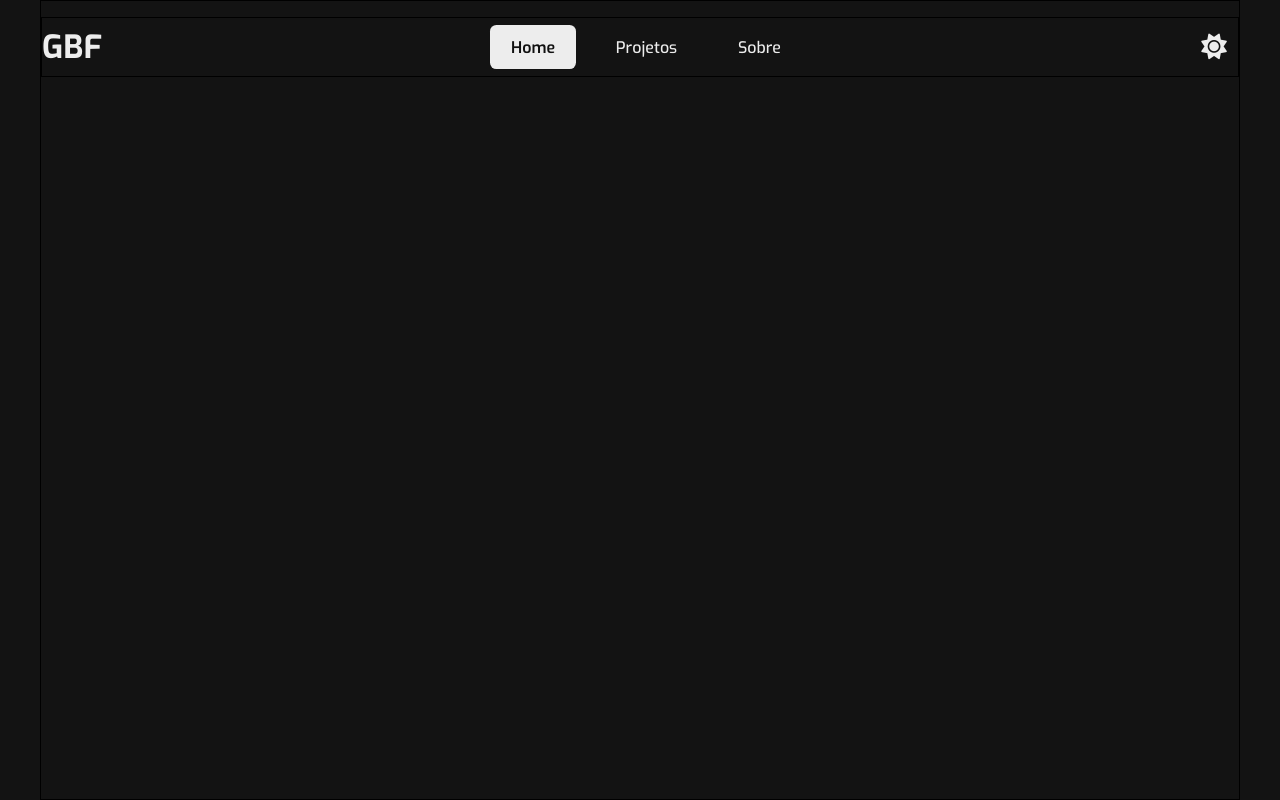
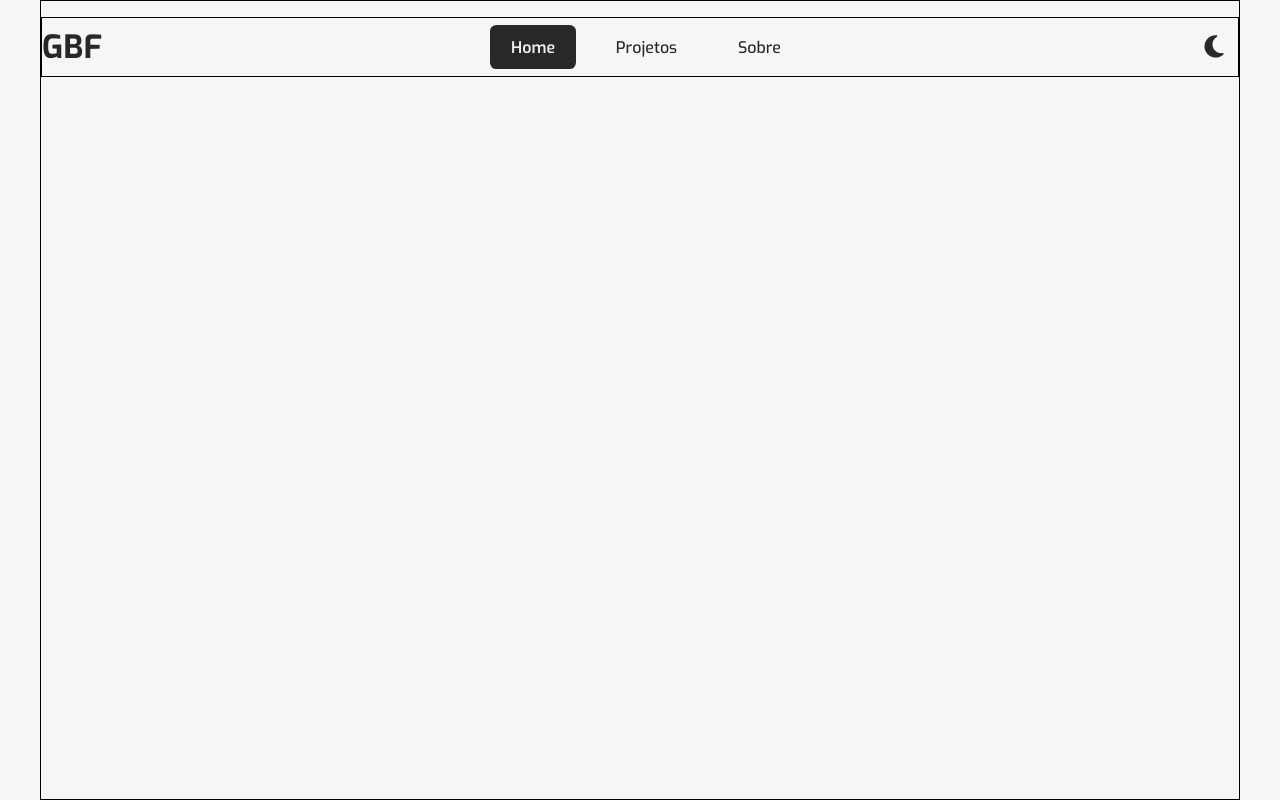
Before and after one commit to guibrbs/Portfolio-OLD, a React (Vite) app: page / in a window 1280 px wide. Both pictures are taken after a click on the element 1214 px from the left and 47 px from the top of the page. Built offline with nearby package versions, Linux system fonts and the light colour scheme.

Commit message:
:rocket: Setting up the logical dark mode

```diff
--- a/src/App.tsx
+++ b/src/App.tsx
@@ -1,13 +1,13 @@
-import React from 'react'
+import React, { useState } from 'react'
 import './App.css'
 import Home from './pages/Home'
 
 function App() {
-
+  const [theme, setTheme] = useState(0)
   return (
-    <div className="container dark">
+    <div className={theme ? "container light" : "container dark"}>
       <div className="wrapper">
-        <Home />
+        <Home mode={setTheme}/>
       </div>
     </div>
   )
--- a/src/components/Header/index.tsx
+++ b/src/components/Header/index.tsx
@@ -1,7 +1,7 @@
 import React from "react";
 import './styles.css'
 
-export default function Header() {
+export default function Header({setProps}: {setProps: any}) {
     return(
         <header className="header">
             <a href="/" className="logo">GBF</a>
@@ -11,8 +11,8 @@ export default function Header() {
                 <a href="/" className="links">Sobre</a>
             </div>
             <div className="icon">
-                <i className="fa-solid fa-moon"></i>
-                <i className="fa-solid fa-sun"></i>
+                <i className="fa-solid fa-moon" onClick={(e) => setProps(0)}></i>
+                <i className="fa-solid fa-sun" onClick={(e) => setProps(1)}></i>
             </div>
         </header>
     )
--- a/src/pages/Home.tsx
+++ b/src/pages/Home.tsx
@@ -1,10 +1,15 @@
-import React from "react";
+import React, { useState } from "react";
 import Header from "../components/Header";
 
-export default function Home(){
+export default function Home({ mode }: { mode:any }){
+    const [theme, setTheme] = useState(0)
+    function setModel(){
+        return mode(theme)
+    }
     return(
-        <>
-            <Header />
-        </>
+        <div>
+            {setModel()}
+            <Header setProps={setTheme}/>
+        </div>
     )
 }
```
